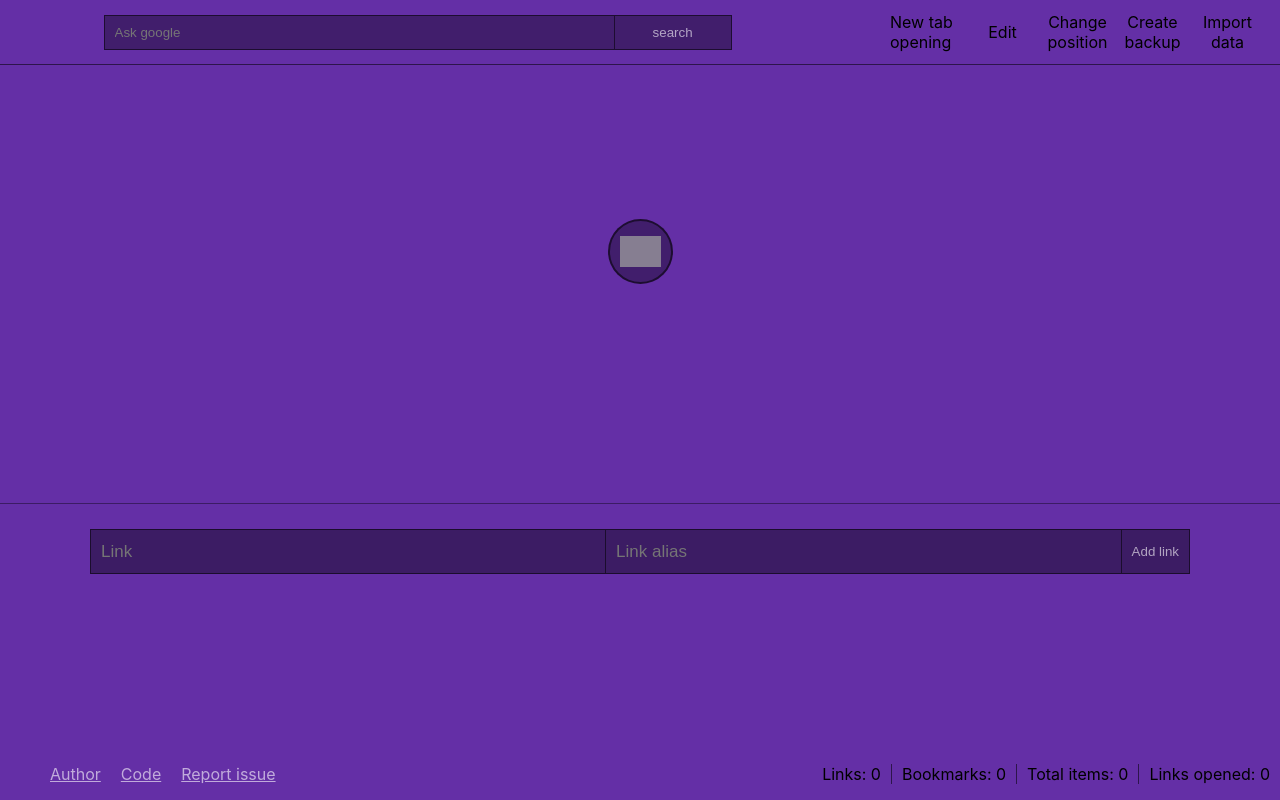
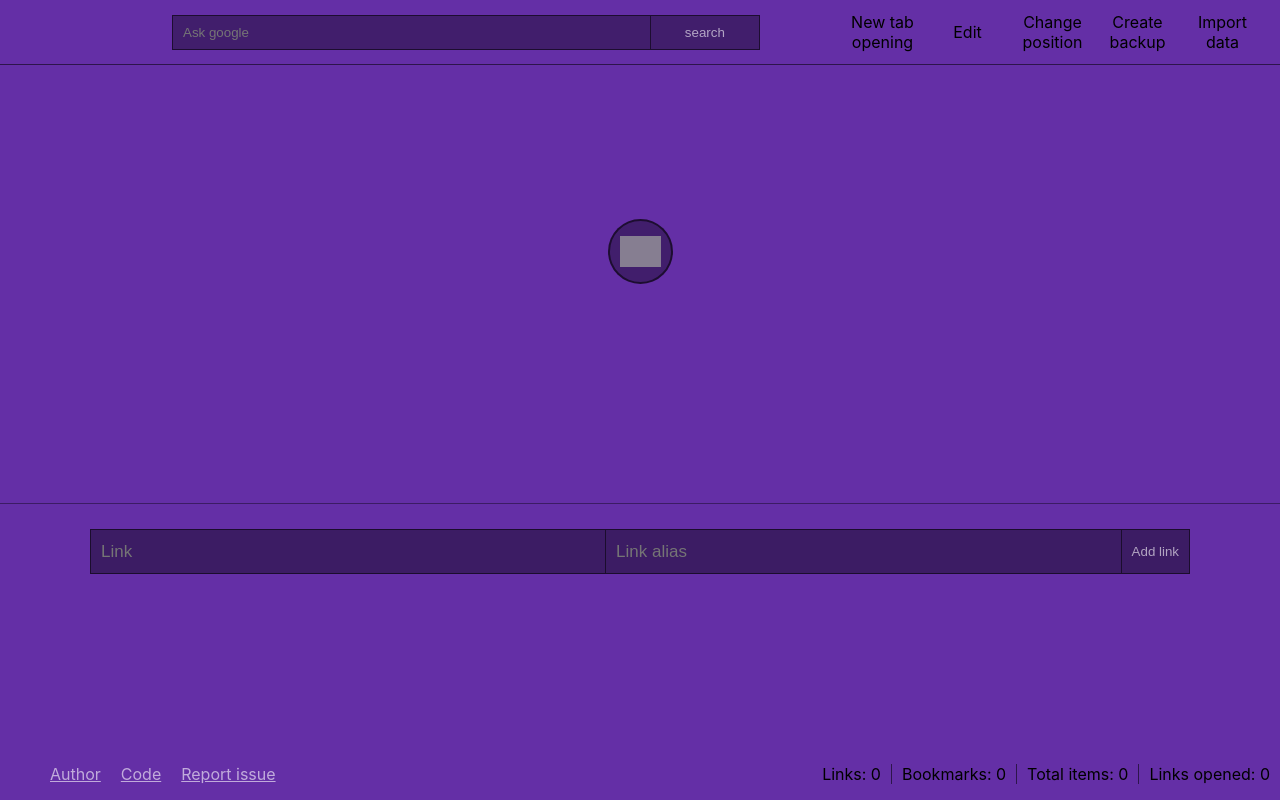
Before and after one commit to haron-IV/home-screen, a React (Create React App) app: page / in a window 1280 px wide. Built offline with nearby package versions, Linux system fonts and the light colour scheme; grey boxes are pictures that could not be loaded; the HTML template or start-up script is replaced by a standard one.

Commit message:
add autofocus on search and styling

```diff
--- a/src/components/appHeader.js
+++ b/src/components/appHeader.js
@@ -39,8 +39,10 @@ export default function AppHeader() {
               dispatch(toggleNewTabOpening());
             }}
           >
-            New tab opening
-            <span className="icon">{isNewTabOpeningActive && "✅"}</span>
+            <span className="item-text">
+              New tab opening
+              <span className="icon">{isNewTabOpeningActive && "✅"}</span>
+            </span>
           </li>
           <li className={"menu__item " + isMenuItemActive(isEditing)} onClick={() => dispatch(toggleEdit())}>
             <span className="item-text">
--- a/src/components/askGoogle.js
+++ b/src/components/askGoogle.js
@@ -1,20 +1,27 @@
-import { useState } from 'react'
-import './styles/askGoogle.css'
+import { useState } from "react";
+import "./styles/askGoogle.css";
 
 export default function AskGoogle() {
-  const GOOGLE_URL = 'https://google.com/search?q='
-  const [searchingPhrase, setSearchingPhrase] = useState('')
+  const GOOGLE_URL = "https://google.com/search?q=";
+  const [searchingPhrase, setSearchingPhrase] = useState("");
 
-  const askGoogle = e => {
-    e.preventDefault()
-    window.open(`${GOOGLE_URL}${encodeURI(searchingPhrase)}`)
-    setSearchingPhrase('')
-  }
+  const askGoogle = (e) => {
+    e.preventDefault();
+    window.open(`${GOOGLE_URL}${encodeURI(searchingPhrase)}`);
+    setSearchingPhrase("");
+  };
 
   return (
     <div className="ask-google">
-      <form className="ask-google__form" onSubmit={e => askGoogle(e)}>
-        <input className="ask-google-input" type="text" placeholder="Ask google" value={searchingPhrase} onInput={e => setSearchingPhrase(e.target.value)}/>
+      <form className="ask-google__form" onSubmit={(e) => askGoogle(e)}>
+        <input
+          className="ask-google-input"
+          type="text"
+          placeholder="Ask google"
+          autoFocus
+          value={searchingPhrase}
+          onInput={(e) => setSearchingPhrase(e.target.value)}
+        />
         <input className="ask-google-submit" type="submit" value="search" />
       </form>
     </div>
--- a/src/components/styles/appHeader.css
+++ b/src/components/styles/appHeader.css
@@ -25,7 +25,7 @@
 .menu__item {
   position: relative;
   height: 100%;
-  width: 75px;
+  width: 85px;
   display: flex;
   align-items: center;
   justify-content: center;
--- a/src/components/styles/askGoogle.css
+++ b/src/components/styles/askGoogle.css
@@ -4,7 +4,7 @@
 }
 .ask-google__form {
   display: flex;
-  justify-content: center;
+  justify-content: flex-end;
 }
 .ask-google-input {
   width: 65%;
```
Lines whose indentation alone changed are shown as unchanged.
